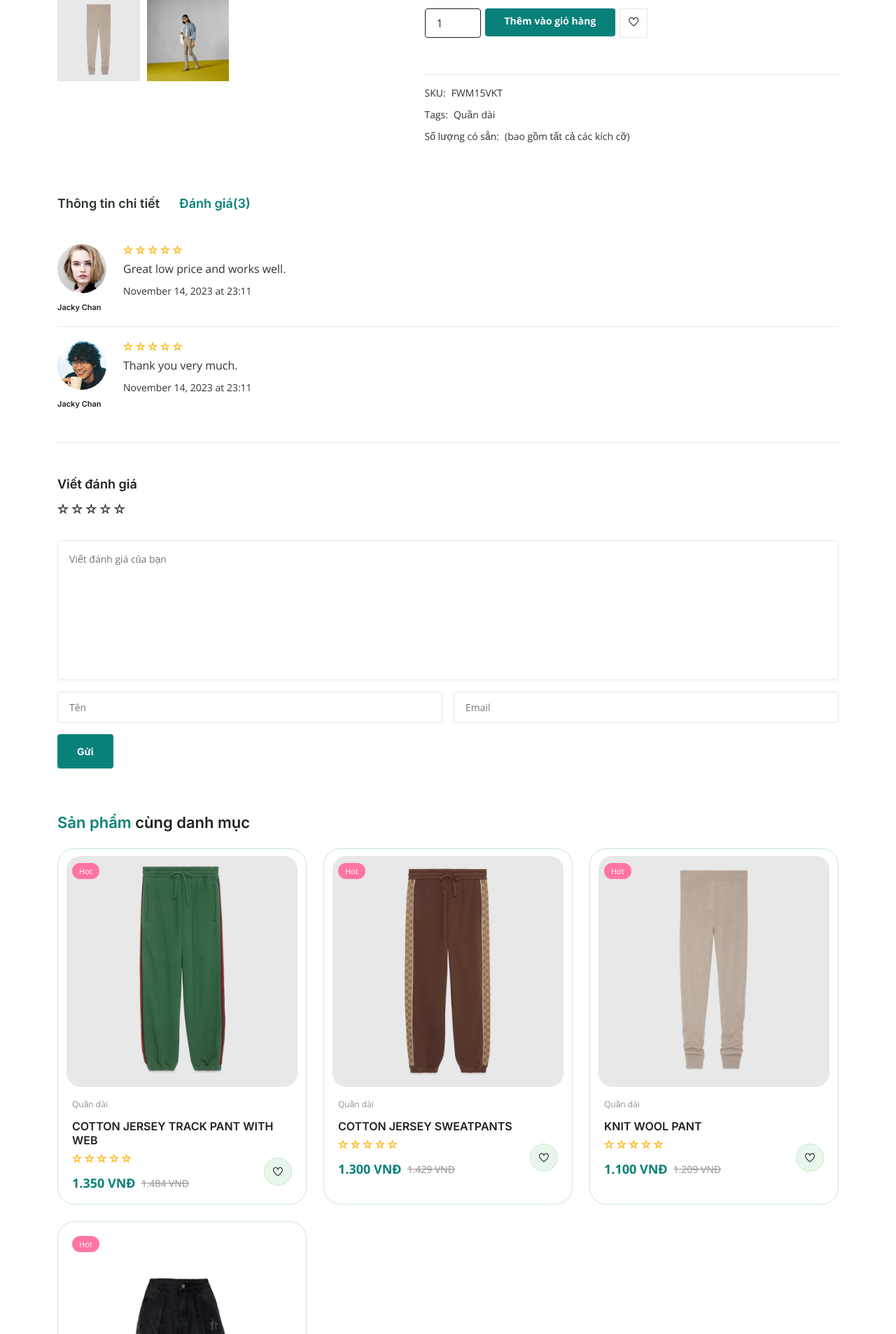
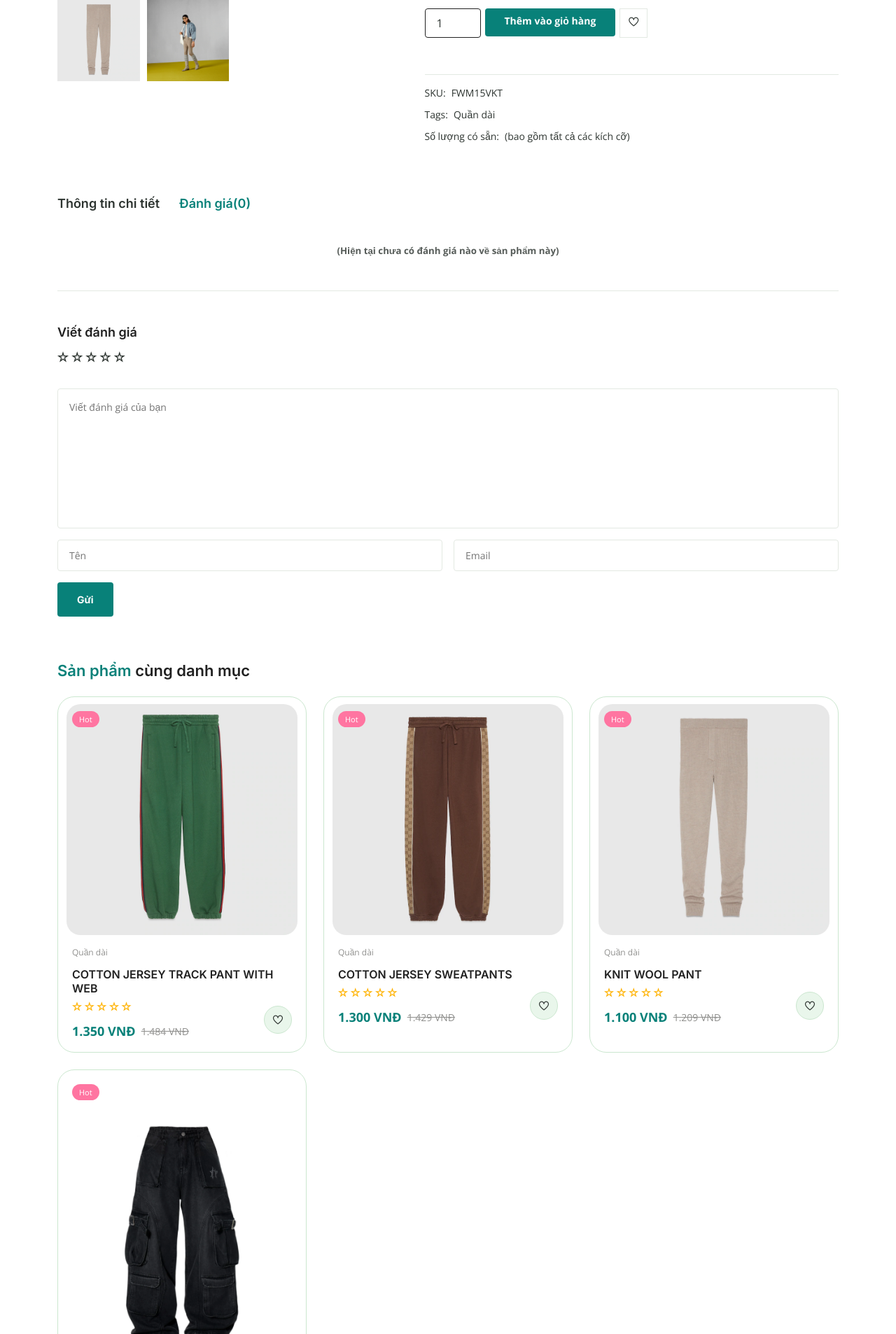
Before and after one commit to thaiduong03122003/Project-Website-Clothing-Store, a PHP site: page /details.php?proid=44 in a window 1280 px wide, after a click that opens the changed part. Shown: the part 806-2712 px from the top of the page at 70% size. Run offline with PHP 8.4, Linux system fonts and the light colour scheme; data comes from the database, SQL or seed files in the repository; data that the repository does not hold is empty; some libraries are stand-ins or nearby versions.

Commit message:
Update comment part 2

```diff
--- a/assets/js/useAjax.js
+++ b/assets/js/useAjax.js
@@ -236,6 +236,33 @@ function updatePassword(id) {
     }
 }
 
+function sendComment(event, cusId, pdId) {
+  event.preventDefault();
+  let comment = $("#area_comment").val();
+  console.log(comment);
+  var fd = new FormData();
+  fd.append('cusId', cusId);
+  fd.append('pdId', pdId);
+  fd.append('comment', comment);
+
+  $.ajax({
+      url: "./cus_controller/updateComment.php",
+      method: "post",
+      data: fd,
+      processData: false,
+      contentType: false,
+      success: function(data) {
+          if (data.trim() == 'successful') {
+              toast('Đánh giá sản phẩm thành công!');
+              $('.reviews__container').load(window.location.href + ' .reviews__container');
+          } else {
+              toast('Đánh giá sản phẩm thất bại!', 'error');
+              console.log(data);
+          }
+      }
+  });
+}
+
 // Hộp thông báo xác nhận
 function confirmObj(title, text, icon, confirmText, cancelText) {
     return {
--- a/details.php
+++ b/details.php
@@ -182,12 +182,20 @@
                 <span class="detail__tab active-tab" data-target="#info">
                     Thông tin chi tiết
                 </span>
-                <span class="detail__tab" data-target="#reviews">Đánh giá(3)</span>
+
+                <?php
+                  include_once "./classes/cls_comment.php";
+                  $cm = new comment;
+                  $cmlist = $cm->show_comemnt($id);
+                  $num_reviews = ($cmlist) ? $cmlist->num_rows : 0;
+                ?>
+
+                <span class="detail__tab" data-target="#reviews">Đánh giá(<?=$num_reviews?>)</span>
             </div>
 
             <div class="details__tabs-content">
                 <div class="details__tab-content active-tab" content id="info">
-                    <table class="info__table">đa
+                    <table class="info__table">
                         <tr>
                             <th>Stand Up</th>
                             <td>35"L x 24"W x 37-45"H</td>
@@ -244,9 +252,6 @@
                 <div class="details__tab-content" content id="reviews">
                     <div class="reviews__container grid">
                         <?php
-                            include_once "./classes/cls_comment.php";
-                            $cm = new comment;
-                            $cmlist = $cm->show_comemnt($id);
                             if ($cmlist) {
                                 while ($result_cm = $cmlist->fetch_assoc()) {
                                     $cusFullname = $result_cm['cusFirstname'].' '.$result_cm['cusLastname'];
@@ -278,53 +283,15 @@
 
                         <?php
                                 }
+                            } else {
+                        ?>
+                        <div class="review__single" style="display: flex; justify-content: center;">
+                            <h5 style="opacity: 0.8">(Hiện tại chưa có đánh giá nào về sản phẩm này)</h5>
+                        </div>
+                        <?php
                             }
                         ?>
-                        <div class="review__single">
-                            <div>
-                                <img src="./assets/img/avatar-2.jpg" alt="" class="review__img">
-                                <h4 class="review__title">Jacky Chan</h4>
-                            </div>
 
-                            <div class="review__data">
-                                <div class="review__rating">
-                                    <i class="fi fi-rs-star"></i>
-                                    <i class="fi fi-rs-star"></i>
-                                    <i class="fi fi-rs-star"></i>
-                                    <i class="fi fi-rs-star"></i>
-                                    <i class="fi fi-rs-star"></i>
-                                </div>
-
-                                <p class="review__description">
-                                    Great low price and works well.
-                                </p>
-
-                                <span class="review__date">November 14, 2023 at 23:11</span>
-                            </div>
-                        </div>
-
-                        <div class="review__single">
-                            <div>
-                                <img src="./assets/img/avatar-3.jpg" alt="" class="review__img">
-                                <h4 class="review__title">Jacky Chan</h4>
-                            </div>
-
-                            <div class="review__data">
-                                <div class="review__rating">
-                                    <i class="fi fi-rs-star"></i>
-                                    <i class="fi fi-rs-star"></i>
-                                    <i class="fi fi-rs-star"></i>
-                                    <i class="fi fi-rs-star"></i>
-                                    <i class="fi fi-rs-star"></i>
-                                </div>
-
-                                <p class="review__description">
-                                    Thank you very much.
-                                </p>
-
-                                <span class="review__date">November 14, 2023 at 23:11</span>
-                            </div>
-                        </div>
                     </div>
 
                     <div class="review__form">
@@ -339,16 +306,26 @@
                         </div>
 
                         <form action="" class="form grid">
-                            <textarea name="" class="form__input textarea" placeholder="Viết đánh giá của bạn"></textarea>
+                            <textarea name="" id="area_comment" class="form__input textarea" placeholder="Viết đánh giá của bạn"></textarea>
 
-                            <div class="form__group grid">
+                            <div class="form__group grid"
+                              <?php
+                                if (Session::get("customer_login")) {
+                                  $cusId = Session::get("customer_id");
+
+                              ?>
+                                style="display: none;"
+                              <?php
+                                }
+                              ?>
+                            >
                                 <input type="text" name="" placeholder="Tên" class="form__input">
 
                                 <input type="email" name="" placeholder="Email" class="form__input">
                             </div>
 
                             <div class="form__btn">
-                                <button class="btn">Gửi</button>
+                                <input type="button" onclick="sendComment(event, '<?=$cusId?>', '<?=$id?>')" class="btn" value="Gửi">
                             </div>
                         </form>
                     </div>
```
Also changed, not shown: cus_controller/updateComment.php (added, +23 -0 lines).
